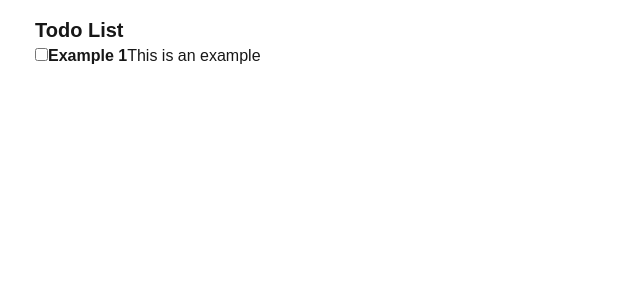
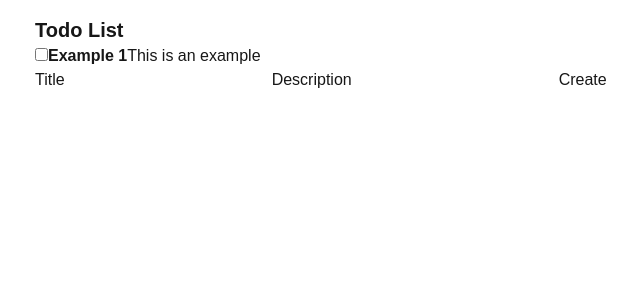
Before and after one commit to AbdurraoufE/convextodoapp, a Next.js app: page / in a window 1280 px wide. Shown: the top 300 px of the page, without its empty margins (237-877 px from the left). Built offline with nearby package versions, Linux system fonts and the light colour scheme.

Commit message:
added a title and description UI to create todos

```diff
--- a/src/app/page.tsx
+++ b/src/app/page.tsx
@@ -12,6 +12,20 @@
   const [todos, setTodos] = useState<TodoItem[]>([
     {title: "Example 1", description: "This is an example", completed: false}
   ]);
+
+  const [title, setTitle] = useState("");
+  const [description, setDescription] = useState("");
+
+  const handleSubmit = (e: React.FormEvent<HTMLFormElement>) => {
+    e.preventDefault(); // so the page doesnt refresh
+    setTodos(prev => {
+      const newTodos = [...prev];
+      newTodos.push({title, description, completed: false});
+      return newTodos;
+    });
+    setTitle("");
+    setDescription("");
+  };
   return (
     <div className="max-w-screen-md mx-auto p-4">
       <h1 className="text-xl font-bold">
@@ -27,9 +41,21 @@
             const newTodos = [...prev];
             newTodos[index].completed = e.target.checked;
             return newTodos;
-        })}></input><span className="font-semibold">{title}</span>{description}</li>
+        })}
+        />
+        <span className="font-semibold">{title}</span>
+          {description}
+        </li>
       ))}
       </ul>
+
+      <form onSubmit={handleSubmit}>
+        <label htmlFor="title">Title</label>
+        <input type="text" name="title" id="title" value={title} onChange={e => setTitle(e.target.value)}/>
+        <label htmlFor="description">Description</label>
+        <input type="text" name="description" id="description" value={description} onChange={e => setDescription(e.target.value)}/>
+        <button type="submit">Create</button>
+      </form>
     </div>
   );
 }
```
